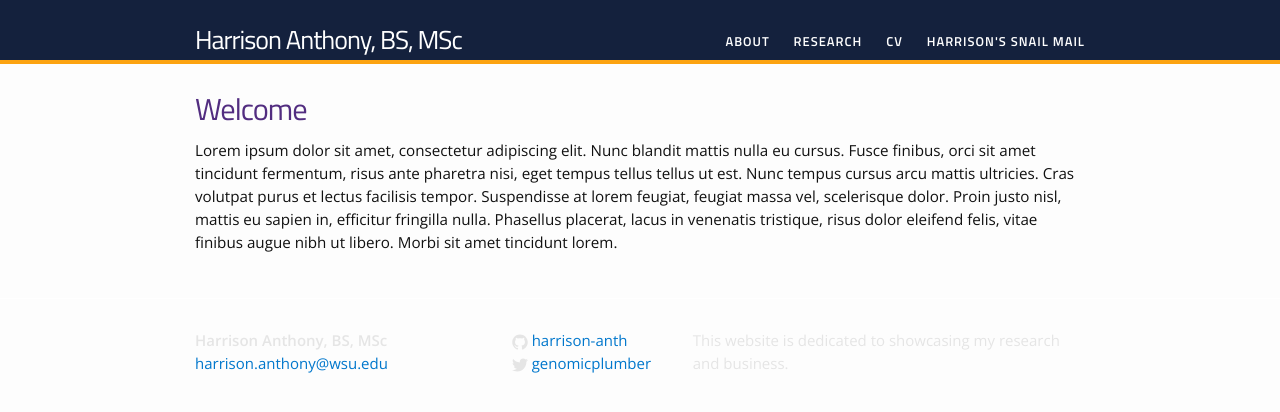
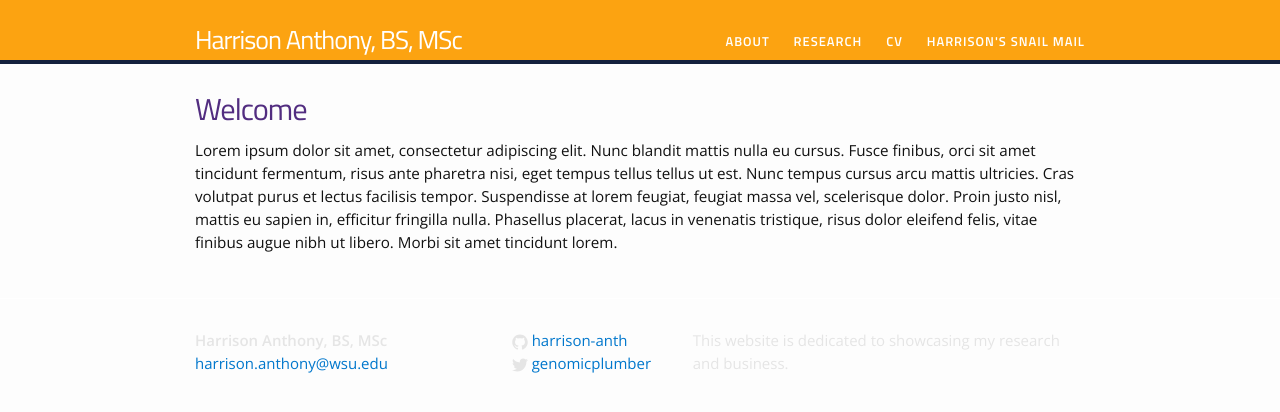
Before and after one commit to harrison-anth/harrison-anth.github.io, a Jekyll site: the page built from index.html, in a window 1280 px wide. Shown: the top 412 px of the page. Built offline with Jekyll 4.4.1, drawn with Linux system fonts in a browser that asks for light colours.

Commit message:
updating colors

```diff
--- a/css/main.scss
+++ b/css/main.scss
@@ -17,8 +17,8 @@ $text-color:       #111;
 $background-color: #fdfdfd;
 $brand-color:      #0077CC;
 // $gameday-sky: #109dc0;
-$clemson-purple:      #FCA311;
-$clemson-orange:      #14213D;
+$clemson-purple:      #14213D;
+$clemson-orange:      #FCA311;
 
 
 $grey-color:       #E5E5E5;
```
